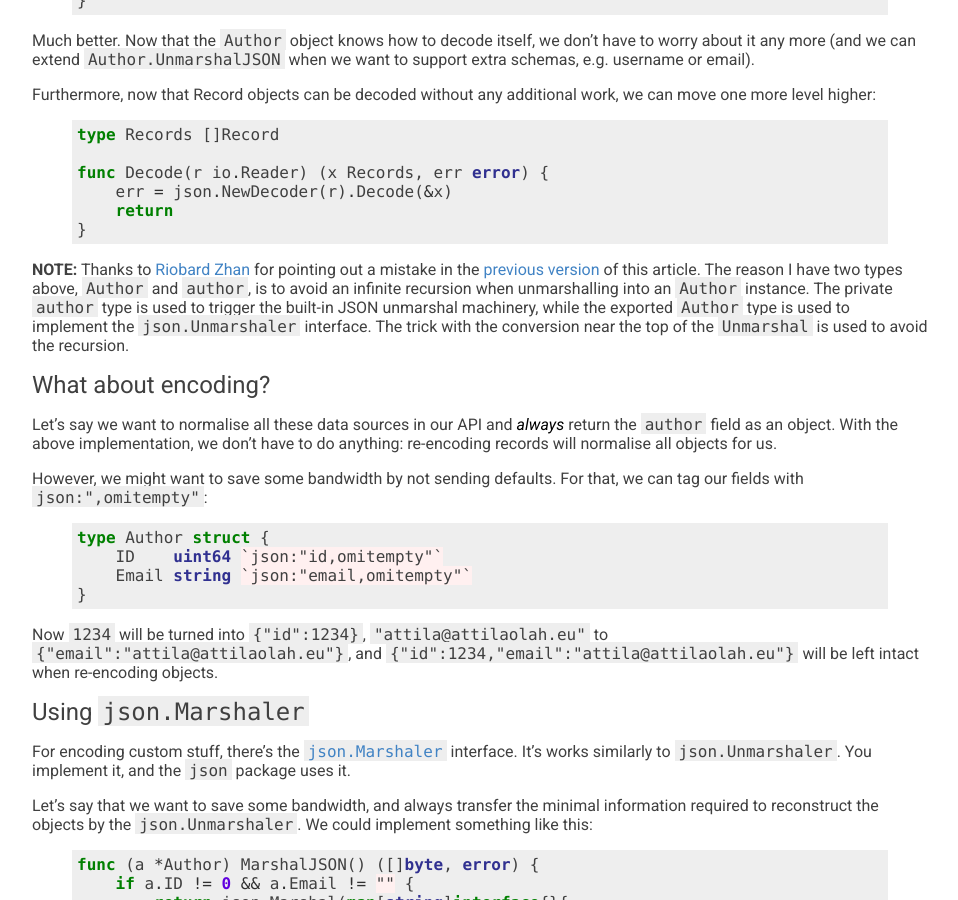
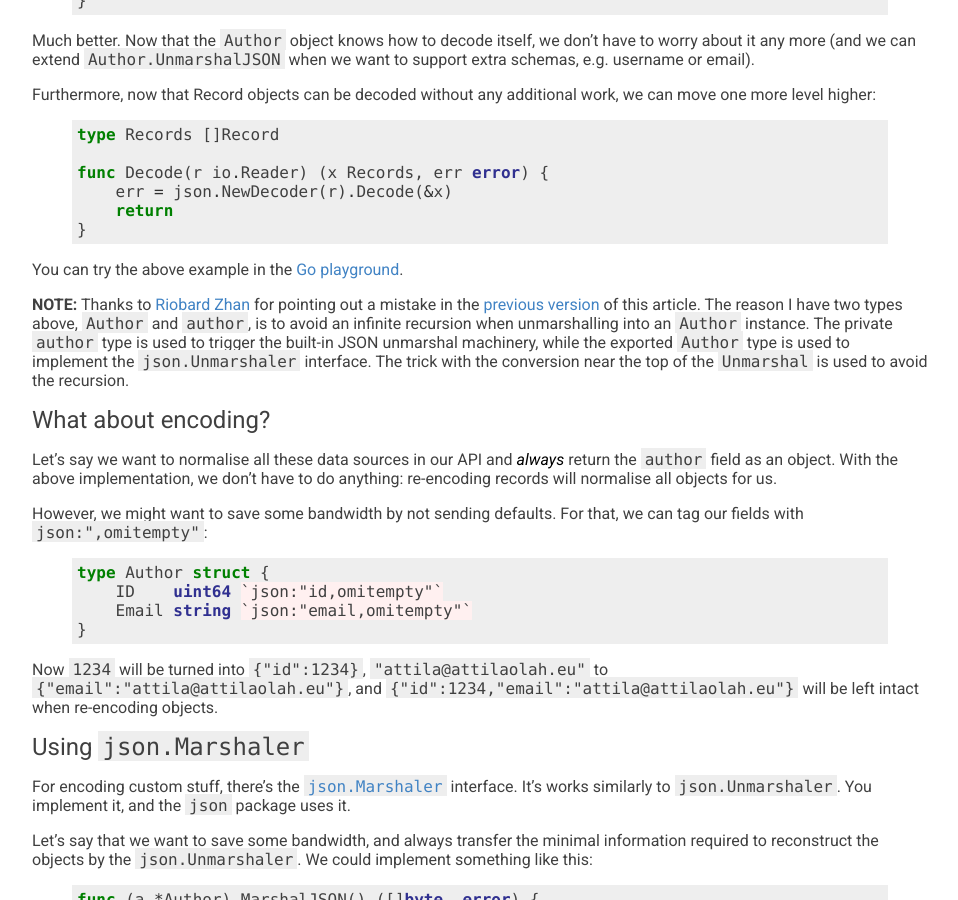
Before and after one commit to attilaolah/attilaolah.github.io, a Jekyll site: the page built from _posts/2013-11-29-json-decoding-in-go.markdown, in a window 1280 px wide and 900 px high, scrolled down 5104 px. Shown: the whole window, without its empty margins (168-1126 px from the left). Built offline with Jekyll 4.4.1, drawn with Linux system fonts in a browser that asks for light colours.

Commit message:
add go play link

```diff
--- a/_posts/2013-11-29-json-decoding-in-go.markdown
+++ b/_posts/2013-11-29-json-decoding-in-go.markdown
@@ -315,6 +315,10 @@ func Decode(r io.Reader) (x Records, err error) {
 }
 {% endhighlight %}
 
+You can try the above example in the [Go playground][play].
+
+[play]: http://play.golang.org/p/0Pz0yyil3i
+
 **NOTE:** Thanks to [Riobard Zhan][riobard] for pointing out a mistake in the
 [previous version][prev] of this article. The reason I have two types above,
 `Author` and `author`, is to avoid an infinite recursion when unmarshalling
```
